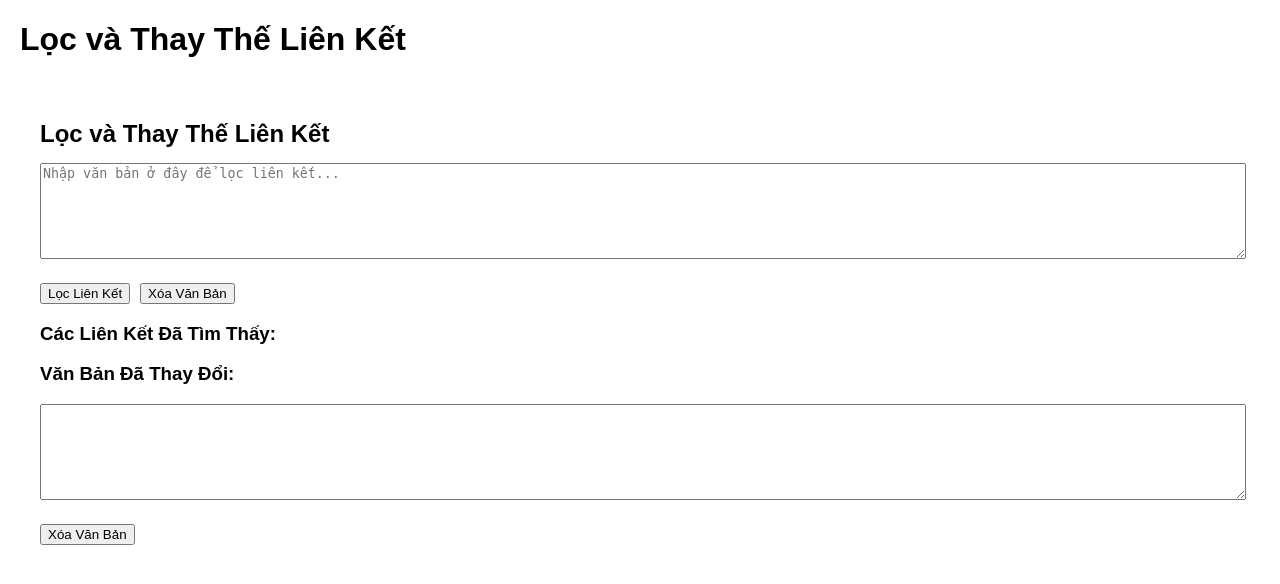
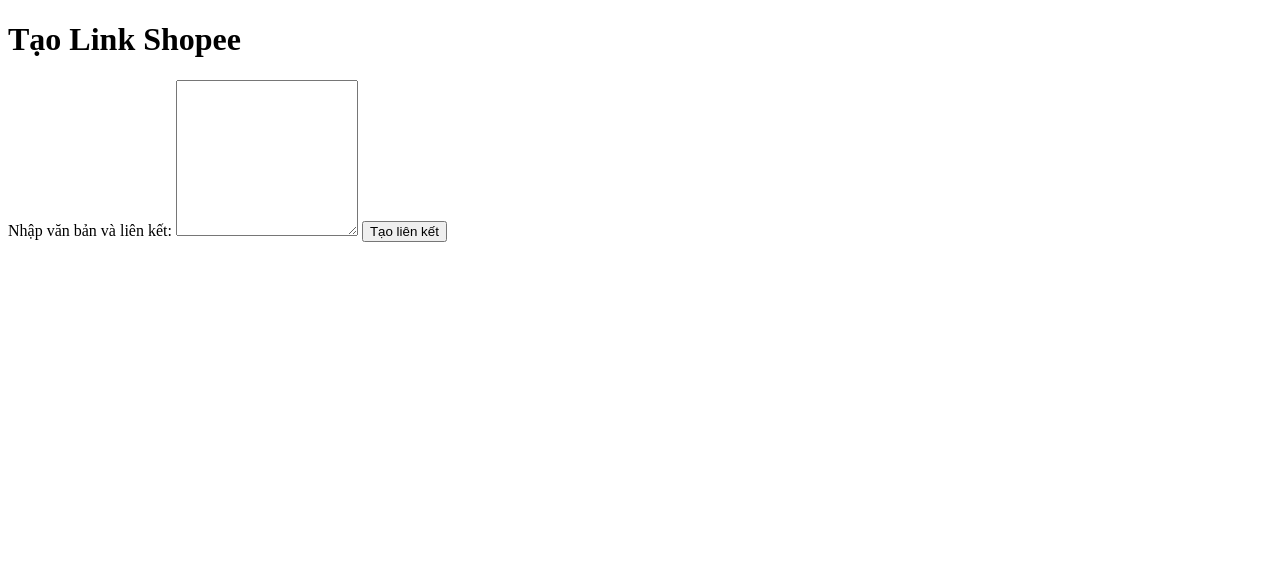
Before and after one commit to minhthang1233/e, a Flask app: page / in a window 1280 px wide. Shown: the top 584 px of the page. Run offline with Flask 3, Linux system fonts and the light colour scheme.

Commit message:
Update index.html

```diff
--- a/templates/index.html
+++ b/templates/index.html
@@ -3,138 +3,58 @@
 <head>
     <meta charset="UTF-8">
     <meta name="viewport" content="width=device-width, initial-scale=1.0">
-    <title>Lọc và Thay Thế Liên Kết</title>
-    <style>
-        body {
-            font-family: Arial, sans-serif;
-            margin: 20px;
+    <title>Link Generator</title>
+    <script>
+        function copyToClipboard(text) {
+            const tempInput = document.createElement("input");
+            document.body.appendChild(tempInput);
+            tempInput.value = text;
+            tempInput.select();
+            document.execCommand("copy");
+            document.body.removeChild(tempInput);
+            alert('Đã sao chép: ' + text);
         }
-        .section {
-            padding: 20px;
-            margin-bottom: 20px;
-            border-radius: 10px;
+
+        function generateLinks(event) {
+            event.preventDefault(); // Ngăn chặn việc tải lại trang
+            const inputText = document.querySelector('textarea[name="text"]').value;
+
+            fetch('/generate_links', {
+                method: 'POST',
+                headers: {
+                    'Content-Type': 'application/json'
+                },
+                body: JSON.stringify({ text: inputText })
+            })
+            .then(response => response.json())
+            .then(data => {
+                const resultDiv = document.getElementById('results');
+                resultDiv.innerHTML = ''; // Xóa kết quả cũ
+
+                if (data.error) {
+                    resultDiv.innerHTML = `<h2 style="color: red;">Lỗi:</h2><p>${data.error}</p>`;
+                } else {
+                    resultDiv.innerHTML = `<h2>Kết quả:</h2>`;
+                    data.results.forEach(result => {
+                        resultDiv.innerHTML += `
+                            <p>${result}</p>
+                            <button onclick="copyToClipboard('${result.replace(/'/g, "\\'")}')">Copy</button>
+                        `;
+                    });
+                }
+            })
+            .catch(error => console.error('Error:', error));
         }
-        .section-header {
-            margin-bottom: 15px;
-        }
-        textarea {
-            width: 100%;
-            margin-bottom: 10px;
-        }
-        button {
-            margin-top: 10px;
-        }
-        .group-section {
-            padding: 10px;
-            margin-bottom: 15px;
-            border-radius: 5px;
-            background-color: #f0f8ff;
-        }
-        .button-container {
-            display: flex;
-            gap: 10px;
-        }
-    </style>
+    </script>
 </head>
 <body>
-    <h1>Lọc và Thay Thế Liên Kết</h1>
+    <h1>Tạo Link Shopee</h1>
+    <form onsubmit="generateLinks(event)">
+        <label for="text">Nhập văn bản và liên kết:</label>
+        <textarea name="text" rows="10" required></textarea>
+        <button type="submit">Tạo liên kết</button>
+    </form>
 
-    <div class="section link-section">
-        <h2 class="section-header">Lọc và Thay Thế Liên Kết</h2>
-        <textarea id="inputText" rows="6" placeholder="Nhập văn bản ở đây để lọc liên kết..."></textarea>
-        <div class="button-container">
-            <button onclick="extractLinks()">Lọc Liên Kết</button>
-            <button onclick="clearInput('inputText')">Xóa Văn Bản</button>
-        </div>
-
-        <h3>Các Liên Kết Đã Tìm Thấy:</h3>
-        <div id="linkSections"></div>
-
-        <h3>Văn Bản Đã Thay Đổi:</h3>
-        <textarea id="outputText" rows="6" readonly></textarea>
-        <div class="button-container">
-            <button id="copyResultButton" onclick="copyResult()" style="display: none;">Sao Chép Kết Quả</button>
-            <button onclick="clearInput('outputText')">Xóa Văn Bản</button>
-        </div>
-    </div>
-
-    <script>
-        let links = [];
-
-        function clearInput(textareaId) {
-            document.getElementById(textareaId).value = '';
-        }
-
-        function extractLinks() {
-            const text = document.getElementById('inputText').value;
-            const linkPattern = /https?:\/\/[^\s]+/g;
-            links = text.match(linkPattern) || [];
-
-            displayLinks(links);
-        }
-
-        function displayLinks(links) {
-            const linkSections = document.getElementById('linkSections');
-            linkSections.innerHTML = '';
-
-            if (links.length === 0) {
-                linkSections.innerHTML = '<p>Không tìm thấy liên kết nào.</p>';
-                return;
-            }
-
-            const section = document.createElement('div');
-            section.classList.add('group-section');
-
-            const list = document.createElement('ul');
-            links.forEach(link => {
-                const listItem = document.createElement('li');
-                listItem.textContent = link;
-                list.appendChild(listItem);
-            });
-            section.appendChild(list);
-
-            const replacementInput = document.createElement('textarea');
-            replacementInput.rows = 3;
-            replacementInput.placeholder = `Nhập liên kết thay thế, mỗi liên kết trên một dòng...`;
-            section.appendChild(replacementInput);
-
-            const replaceButton = document.createElement('button');
-            replaceButton.textContent = 'Thay Thế Liên Kết';
-            replaceButton.onclick = () => replaceLinks(links, replacementInput.value.trim());
-            section.appendChild(replaceButton);
-
-            linkSections.appendChild(section);
-        }
-
-        function replaceLinks(links, replacements) {
-            const replacementArray = replacements.split('\n').map(link => link.trim()).filter(link => link);
-            if (replacementArray.length !== links.length) {
-                alert(`Số lượng liên kết thay thế phải bằng số liên kết hiện tại (${links.length}).`);
-                return;
-            }
-
-            let text = document.getElementById('inputText').value;
-
-            links.forEach((link, index) => {
-                const regex = new RegExp(link.replace(/[.*+?^${}()|[\]\\]/g, '\\$&'), 'g');
-                text = text.replace(regex, replacementArray[index]);
-            });
-
-            document.getElementById('outputText').value = text;
-            document.getElementById('inputText').value = text;
-            document.getElementById('copyResultButton').style.display = 'inline';
-            alert('Đã thay thế các liên kết.');
-        }
-
-        function copyResult() {
-            const textArea = document.createElement('textarea');
-            textArea.value = document.getElementById('outputText').value;
-            document.body.appendChild(textArea);
-            textArea.select();
-            document.execCommand('copy');
-            document.body.removeChild(textArea);
-            alert('Đã sao chép kết quả văn bản!');
-        }
-    </script>
+    <div id="results"></div>
 </body>
 </html>
```
